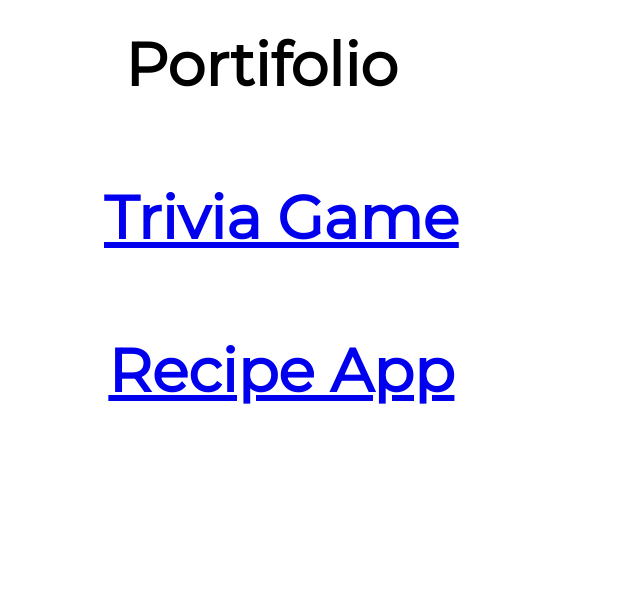
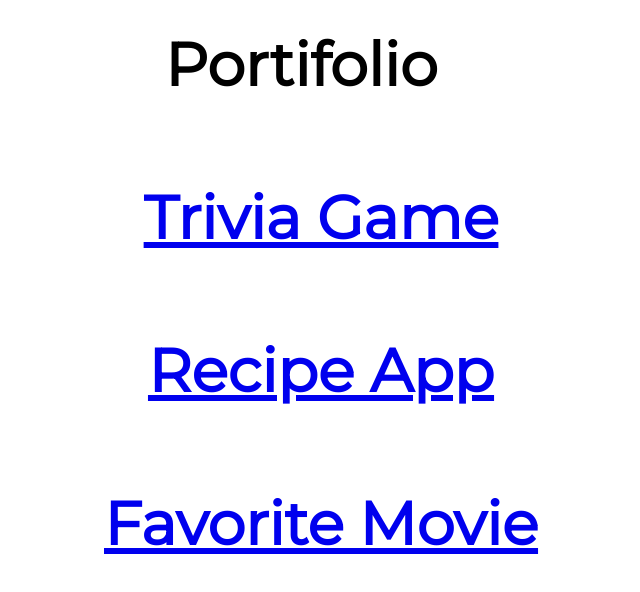
Before and after one commit to jorgemeyrelles/jorgemeyrelles.github.io, a React (Create React App) app: page /portifolio in a window 1280 px wide. Shown: the top 592 px of the page, without its empty margins (384-1024 px from the left). Built offline with nearby package versions, Linux system fonts and the light colour scheme.

Commit message:
feat: favorite movie

```diff
--- a/src/pages/Portifolio.js
+++ b/src/pages/Portifolio.js
@@ -32,6 +32,11 @@
             Recipe App
           </a>
         </li>
+        <li style={ styleName }>
+          <a href="https://jorgemeyrelles.github.io/moviefavorite/">
+            Favorite Movie
+          </a>
+        </li>
       </ul>
     </main>
   );
```
